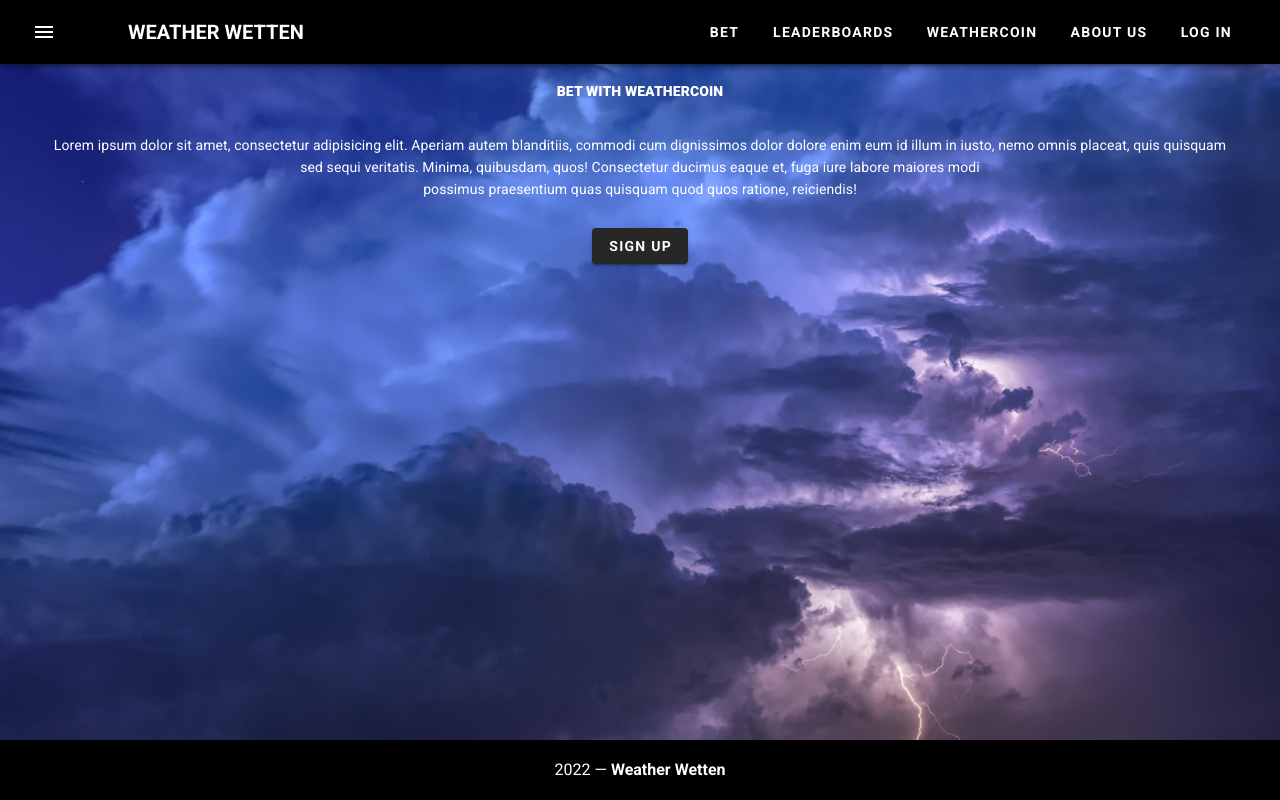
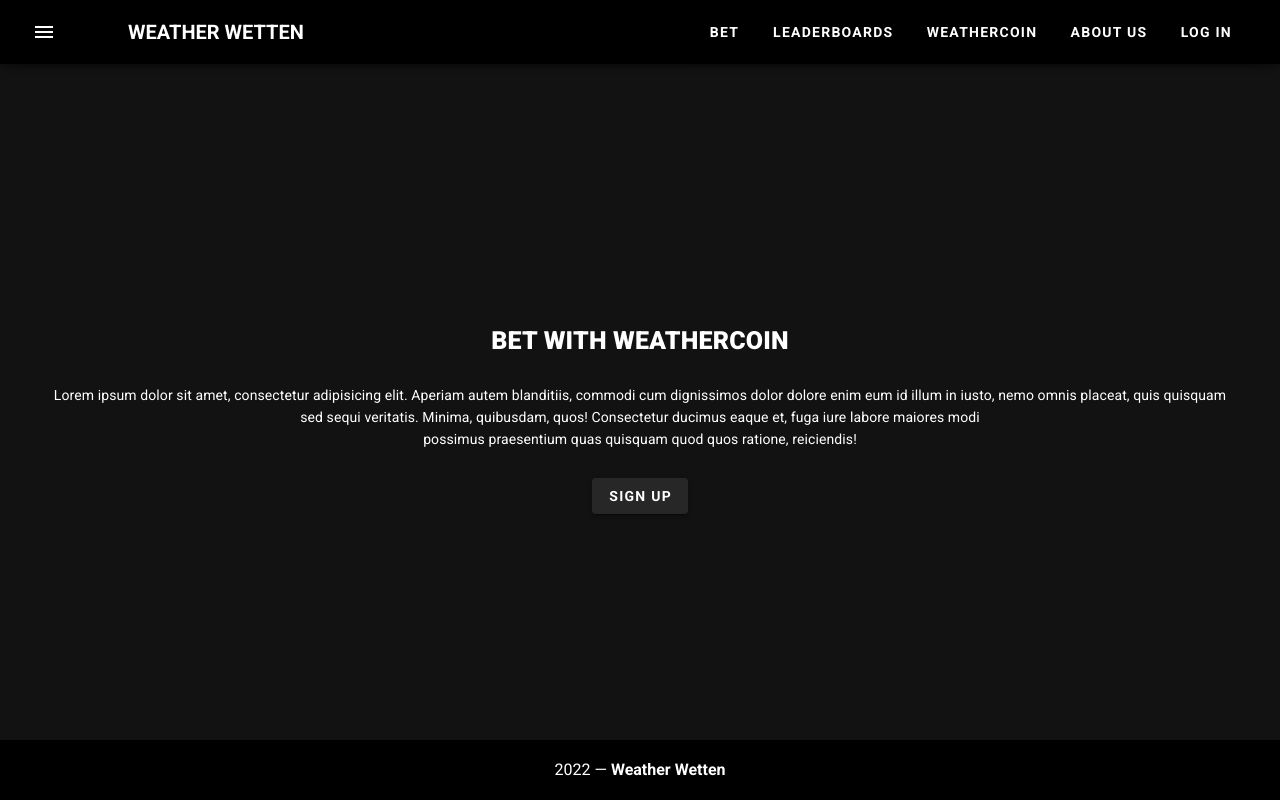
Before and after one commit to 0xProtocol/weatherwetten.nuxt, a Nuxt app: page / in a window 1280 px wide. Shown: the top 800 px of the page. Built offline with nearby package versions, Linux system fonts and the light colour scheme; grey boxes are pictures that could not be loaded.

Commit message:
changed from img to vid and changed text pos a little bit

```diff
--- a/components/Hero.vue
+++ b/components/Hero.vue
@@ -2,11 +2,13 @@
 <v-app>
 <v-main color="white">
 
-<span class="hero"></span>
+<!-- <span class="hero"></span> -->
+  <video class ="herovid" playsinline autoplay muted loop>
+    <source :src='require("../assets/img/video.mp4")' type='video/mp4'>
+  </video>
 <!-- Overlay over img-->
   <v-card flat color="transparent" >
-    <v-card-text class="white--text font-weight-black text-center d-flex flex-column align-center justify-center"
-                 :class="headingClass">BET WITH WEATHERCOIN</v-card-text>
+    <v-card-text class="white--text font-weight-black text-center d-flex flex-column align-center justify-center headingClass">BET WITH WEATHERCOIN</v-card-text>
     <v-card-subtitle class="white--text text-center d-flex flex-column align-center justify-center" :class="subtitleClass">Lorem ipsum dolor sit amet, consectetur adipisicing elit. Aperiam autem blanditiis, commodi cum dignissimos dolor dolore enim eum id illum in iusto, nemo omnis placeat, quis quisquam<br> sed sequi veritatis. Minima, quibusdam, quos! Consectetur ducimus eaque et, fuga iure labore maiores modi <br>possimus praesentium quas quisquam quod quos ratione, reiciendis!</v-card-subtitle>
     <v-container class="fill-height align-center justify-center">
       <v-btn  class="white--text font-weight-black text-center d-flex flex-column align-center justify-center">
@@ -30,7 +32,7 @@
 
 <style>
 .hero {
-  background: url('../assets/img/hero.jpg');
+  background: url('../assets/img/video.mp4');
   background-size: cover;
   width: 100%;
   height: 100%;
@@ -38,6 +40,11 @@
   top: 0;
   left: 0;
   transform: scale(1.03); /*to scale img right to main element (not really a good way but working)*/
+}
+.herovid {
+  position: absolute;
+  top: -28%; /* from browser to browser different  */
+
 }
 .nuxt-link-active {
   font-weight: bold;
@@ -52,4 +59,10 @@
   color: green;
   text-decoration: none;
 }
+.headingClass
+{
+  font-size: 25px;
+  margin-top: 250px;
+  color: blue;
+}
 </style>
```
